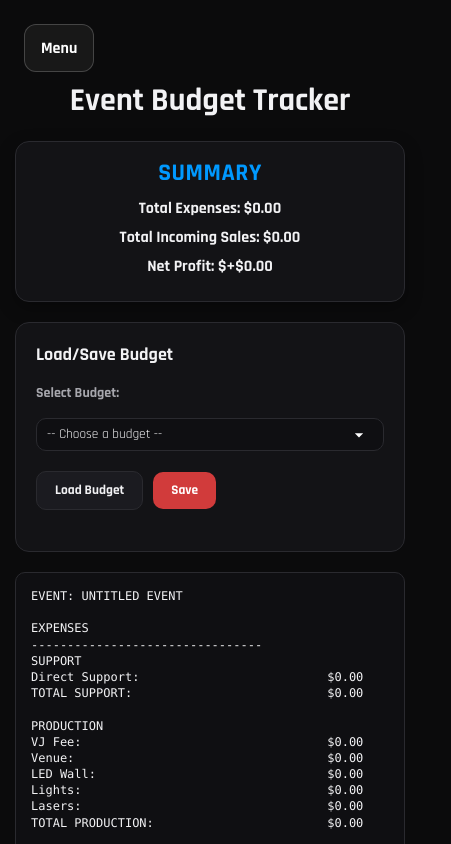
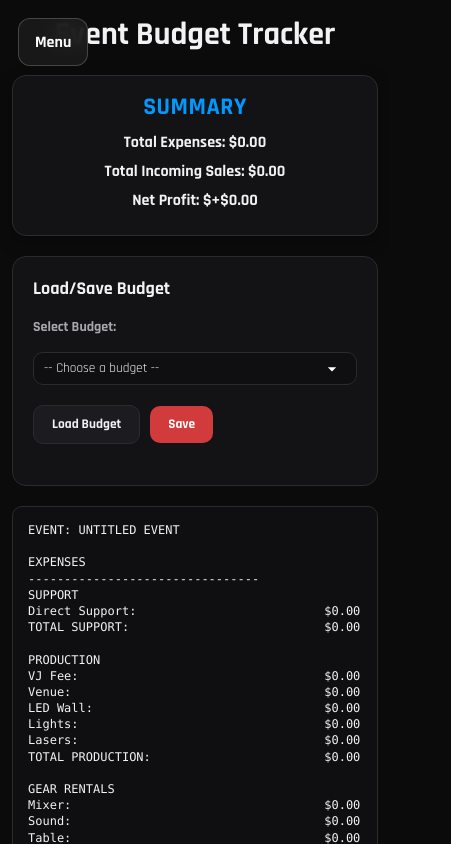
Before and after one commit to RaidenIV/budget_app, a website with bundled scripts: page client/index.html in a window 390 px wide. Shown: the top 844 px of the page, 451 px wide, since content can reach past the window. Built offline with nearby package versions, Linux system fonts and the light colour scheme; files whose address does not match are found by name.

Commit message:
Update styles.css

```diff
--- a/client/css/styles.css
+++ b/client/css/styles.css
@@ -95,19 +95,6 @@ h2 {
     .chart-panel {
         position: static;
         top: auto;
-    }
-
-    .page-wrapper {
-        padding: 80px 15px 25px 15px;
-    }
-
-    form,
-    .charts-section,
-    #summary,
-    .headliner-card,
-    .collapsible,
-    .other-category-wrapper {
-        padding: 16px;
     }
 }
 
@@ -781,3 +768,49 @@ button.danger:hover{
 .main-container > * > :last-child {
     margin-bottom: 0 !important;
 }
+
+/* ----------------------------------------------------------
+   MOBILE WIDTH HARDENING (prevents card overflow)
+   (Added in v2)
+---------------------------------------------------------- */
+*, *::before, *::after {
+    box-sizing: border-box;
+}
+
+@media (max-width: 600px) {
+    /* prevent any horizontal scrolling caused by padding + intrinsic controls */
+    html, body {
+        overflow-x: hidden;
+        width: 100%;
+    }
+
+    /* ensure wrapper padding doesn't push cards wider than viewport */
+    .page-wrapper {
+        padding: 14px 12px;
+        max-width: 100%;
+    }
+
+    /* cards/panels must never exceed viewport width */
+    form,
+    .charts-section,
+    #summary,
+    .collapsible,
+    .headliner-card {
+        width: 100%;
+        max-width: 100%;
+    }
+
+    /* keep the top-left menu from forcing horizontal overflow */
+    .nav-dropdown {
+        top: 12px;
+        left: 12px;
+    }
+
+    /* extra safety for any long content */
+    .main-container,
+    .preview-panel,
+    .form-panel,
+    .chart-panel {
+        max-width: 100%;
+    }
+}
```
